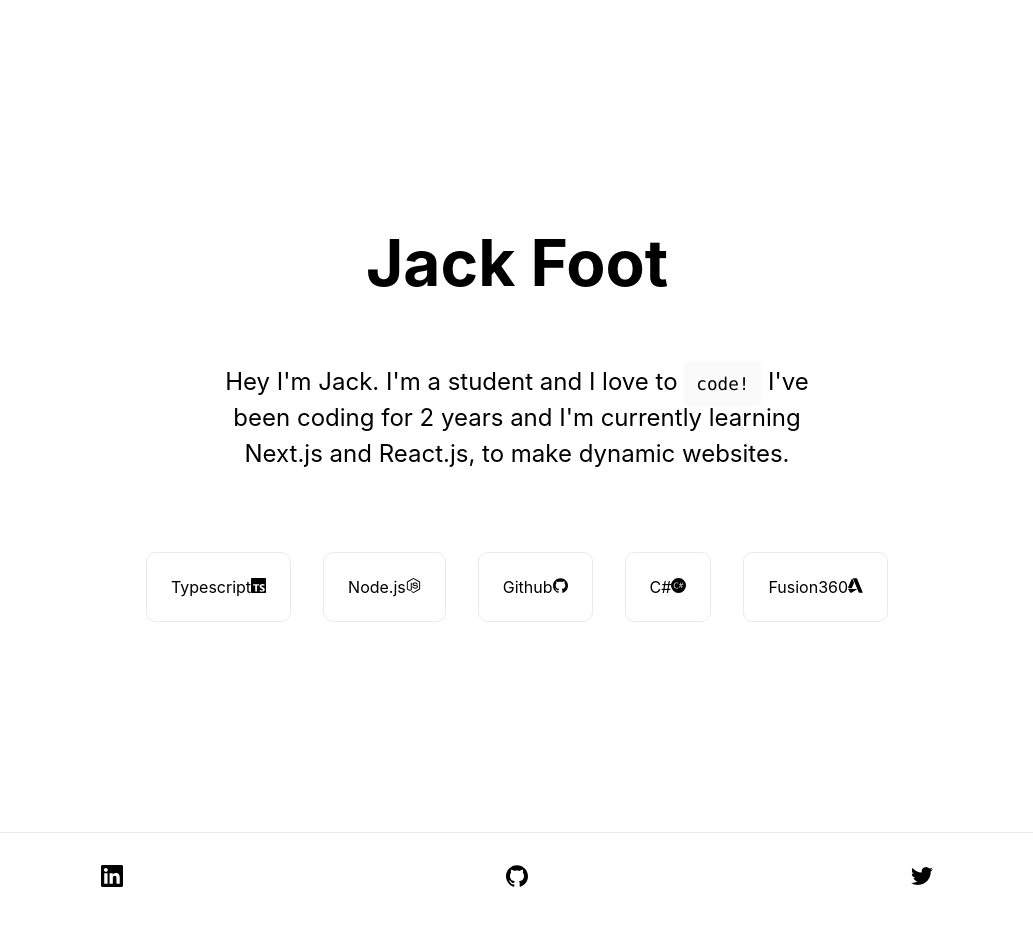
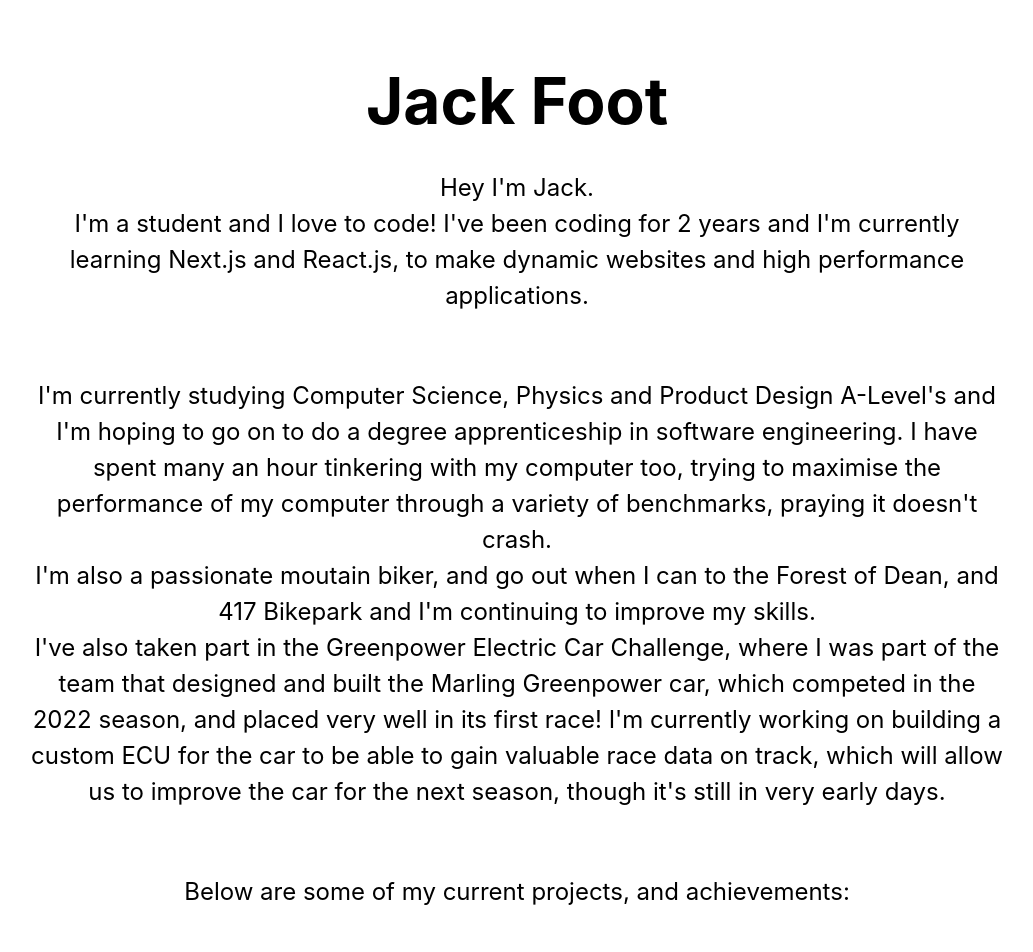
Before and after one commit to Magicoo51889/Jack-Foot-Website, a Next.js app: page / in a window 1280 px wide. Shown: the top 952 px of the page, without its empty margins (123-1156 px from the left). Built offline with nearby package versions, Linux system fonts and the light colour scheme.

Commit message:
Improved layout, Added description to home

```diff
--- a/pages/index.tsx
+++ b/pages/index.tsx
@@ -18,7 +18,16 @@ const Home: NextPage = () => {
         </h1>
 
         <p className={styles.description}>
-          Hey I'm Jack. I'm a student and I love to <code className={styles.code}>code!</code> I've been coding for 2 years and I'm currently learning Next.js and React.js, to make dynamic websites.
+          Hey I'm Jack.
+          <br/> I'm a student and I love to code! I've been coding for 2 years and I'm currently learning Next.js and React.js, to make dynamic websites and high performance applications.
+        </p>
+        <p className={styles.description}>
+          I'm currently studying Computer Science, Physics and Product Design A-Level's and I'm hoping to go on to do a degree apprenticeship in software engineering. I have spent many an hour tinkering with my computer too, trying to maximise the performance of my computer through a variety of benchmarks, praying it doesn't crash.
+          <br/> I'm also a passionate moutain biker, and go out when I can to the Forest of Dean, and 417 Bikepark and I'm continuing to improve my skills.
+          <br/> I've also taken part in the Greenpower Electric Car Challenge, where I was part of the team that designed and built the Marling Greenpower car, which competed in the 2022 season, and placed very well in its first race! I'm currently working on building a custom ECU for the car to be able to gain valuable race data on track, which will allow us to improve the car for the next season, though it's still in very early days.
+        </p>
+        <p className={styles.description}>
+          Below are some of my current projects, and achievements:
         </p>
         <div className={styles.horizontalGrid}>
             <a href='/typescript'>
--- a/styles/Home.module.css
+++ b/styles/Home.module.css
@@ -1,5 +1,4 @@
 .container {
-  padding: 2rem;
   overflow: none;
 
   /* hide scrollbar for IE, Edge and Firefox */
@@ -13,7 +12,7 @@
 
 .main {
   min-height: 100vh;
-  padding: 4rem 0;
+  padding: 4rem 2rem;
   flex: 1;
   display: flex;
   flex-direction: column;
@@ -34,13 +33,14 @@
 .footer {
   display: flex;
   flex: 1;
-  padding: 2rem 0;
+  padding: 1rem 0;
   border-top: 1px solid #eaeaea;
   justify-content: center;
   align-items: center;
 }
 
 .footer a {
+  padding: 1rem;
   display: flex;
   justify-content: center;
   align-items: center;
@@ -70,10 +70,10 @@
 }
 
 .description {
-  margin: 4rem 0;
+  margin: 2rem 0;
   line-height: 1.5;
   font-size: 1.5rem;
-  width: 50%;
+  width: 80%;
 }
 
 .code {
@@ -100,7 +100,7 @@
   align-items: center;
   max-width: auto;
   flex-direction: row;
-  border-spacing: 1em;
+  border-spacing: 1rem;
 }
 .card {
   margin: 1rem;
@@ -133,8 +133,14 @@
 }
 
 .logo {
-  height: 1em;
+  height: 1rem;
   margin-left: 0.5rem;
+}
+
+.logoInvert {
+  height: 1rem;
+  margin: 0.5rem;
+  line-height: 1rem;
 }
 
 @media (max-width: 600px) {
@@ -155,10 +161,10 @@
   }
   .code {
     background: #111;
-    margin-left: 0.5em;
+    margin-left: 0.5rem;
   }
   .logoInvert img {
     filter: invert(1);
-    margin-left: 0.5em;
+    margin: 0.5rem;
   }
 }
```
